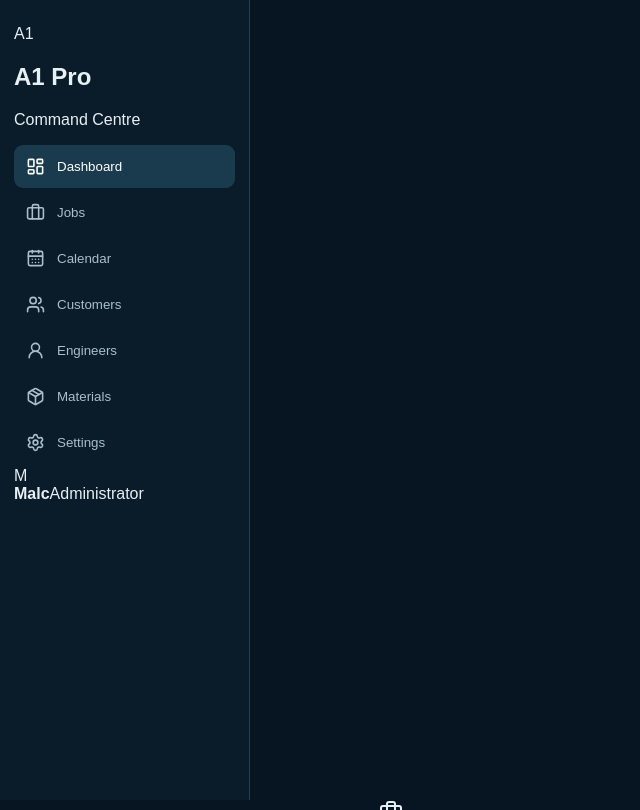
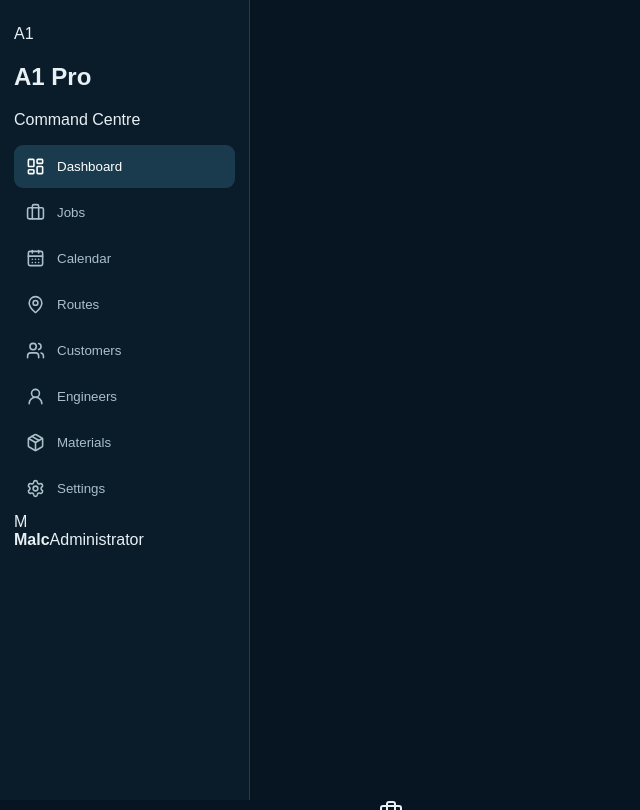
Before and after one commit to malc10-coder/a1-pro-command-centre, a Next.js app: page / in a window 1280 px wide. Shown: the top 810 px of the page, without its empty margins (0-640 px from the left). Built offline with nearby package versions, Linux system fonts and the light colour scheme.

Commit message:
Update page.js

```diff
--- a/app/page.js
+++ b/app/page.js
@@ -187,6 +187,7 @@ export default function App() {
     { name: 'Dashboard', icon: LayoutDashboard },
     { name: 'Jobs', icon: Briefcase },
     { name: 'Calendar', icon: CalendarDays },
+    { name: 'Routes', icon: MapPin },
     { name: 'Customers', icon: Users },
     { name: 'Engineers', icon: UserRound },
     { name: 'Materials', icon: Package },
```
